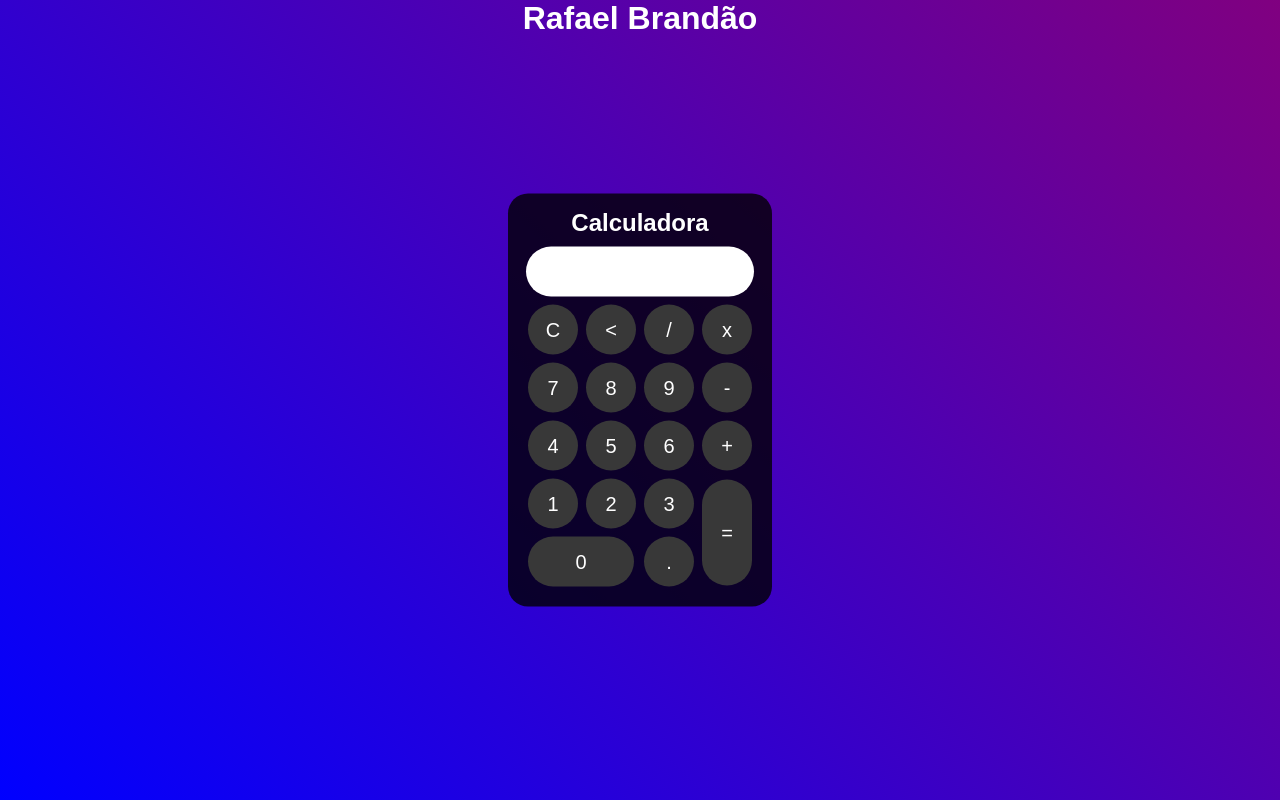
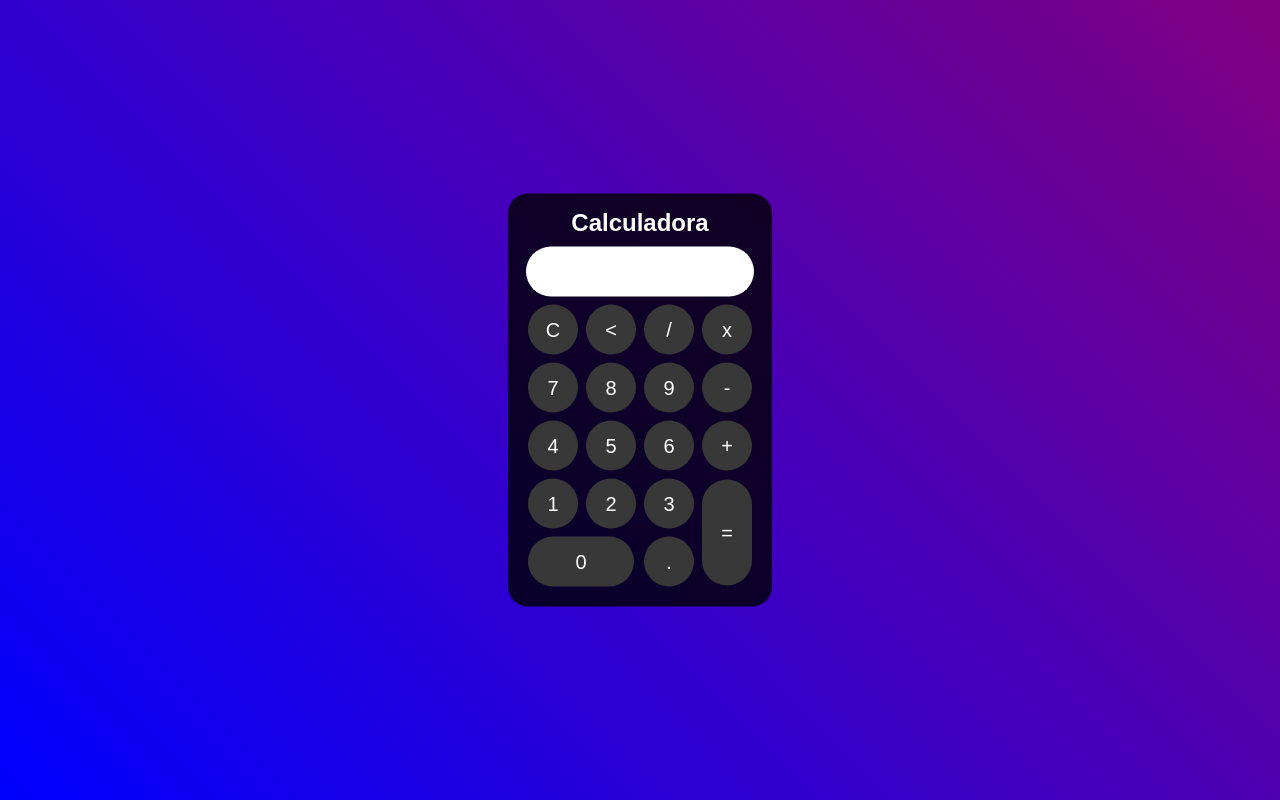
Before and after one commit to RafaelBrandaoS/calculadora, a plain HTML site: page index.html in a window 1280 px wide. Drawn offline with Linux system fonts and the light colour scheme.

Commit message:
atualizei estilos

```diff
--- a/css/style.css
+++ b/css/style.css
@@ -11,10 +11,6 @@
     height: 100vh;
     color: #fff;
     font-family: Arial, Helvetica, sans-serif;
-}
-
-.fundo h1 {
-    text-align: center;
 }
 
 .calculadora {
--- a/index.html
+++ b/index.html
@@ -10,7 +10,6 @@
 </head>
 <body>
     <div class="fundo">
-        <h1>Rafael Brandão</h1>
         <div class="calculadora">
             <h2>Calculadora</h2>
             <p id="res"></p>
```
